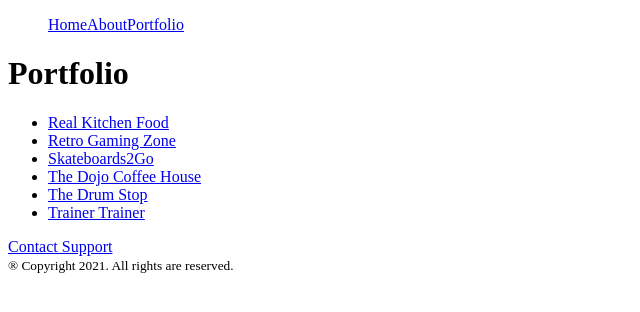
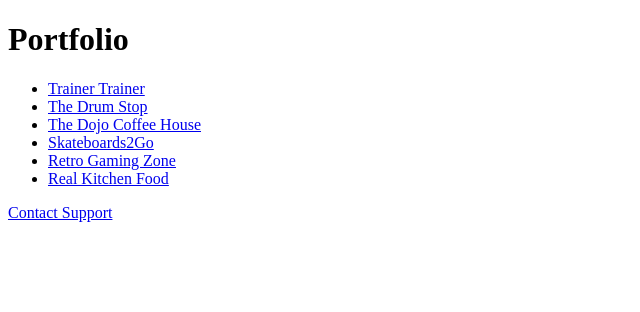
Before and after one commit to anasabufarraj/hello_gatsby, a Gatsby site: page /portfolio in a window 1280 px wide. Shown: the whole page, without its empty margins (0-640 px from the left). Built offline with nearby package versions, Linux system fonts and the light colour scheme; Gatsby itself is replaced by a stand-in of ours.

Commit message:
Remove errors

```diff
--- a/src/components/Layout.js
+++ b/src/components/Layout.js
@@ -1,13 +1,13 @@
 import React from 'react';
-import Navbar from './Navbar';
-import Footer from './Footer';
+// import Navbar from './Navbar';
+// import Footer from './Footer';
 
 function Layout({ children }) {
   return (
     <React.Fragment>
-      <Navbar />
+      {/* <Navbar /> */}
       {children}
-      <Footer />
+      {/* <Footer /> */}
     </React.Fragment>
   );
 }
--- a/src/pages/portfolio/index.js
+++ b/src/pages/portfolio/index.js
@@ -28,7 +28,7 @@ function Portfolio({ data }) {
 
 export const query = graphql`
   {
-    allMarkdownRemark(sort: { fields: frontmatter___title, order: ASC }) {
+    allMarkdownRemark(sort: { fields: frontmatter___title, order: DESC }) {
       nodes {
         id
         frontmatter {
```
